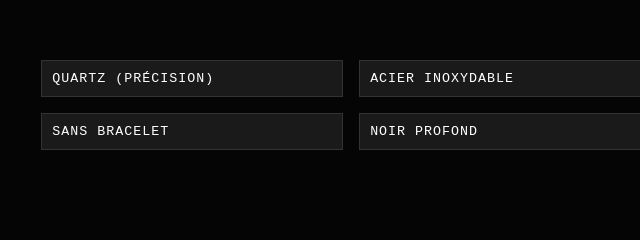
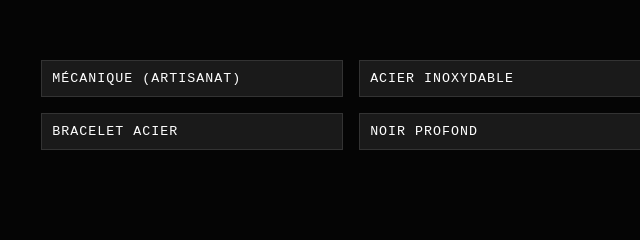
Before and after one commit to sempehugo03-jpg/fabrya-immersion-factory, a plain HTML site: page experiments/carte-blanche-horloger/index.html in a window 1280 px wide. Shown: the part 295-535 px from the top of the page, 404-1044 px from the left. Drawn offline with Linux system fonts and the light colour scheme.

Commit message:
Start the demonstration with its complete watch assembly

```diff
--- a/experiments/carte-blanche-horloger/index.html
+++ b/experiments/carte-blanche-horloger/index.html
@@ -137,7 +137,7 @@
         <div class="controls-container">
             <select id="ctrl-clockType" title="Type de Montre">
                 <option value="quartz">Quartz (Précision)</option>
-                <option value="mechanique">Mécanique (Artisanat)</option>
+                <option value="mechanique" selected>Mécanique (Artisanat)</option>
             </select>
 
             <select id="ctrl-material" title="Matériau du Boîtier">
@@ -147,7 +147,7 @@
 
             <select id="ctrl-bracelet" title="Bracelet">
                 <option value="non">Sans Bracelet</option>
-                <option value="acier">Bracelet Acier</option>
+                <option value="acier" selected>Bracelet Acier</option>
                 <option value="or">Bracelet Or</option>
             </select>
 
```
